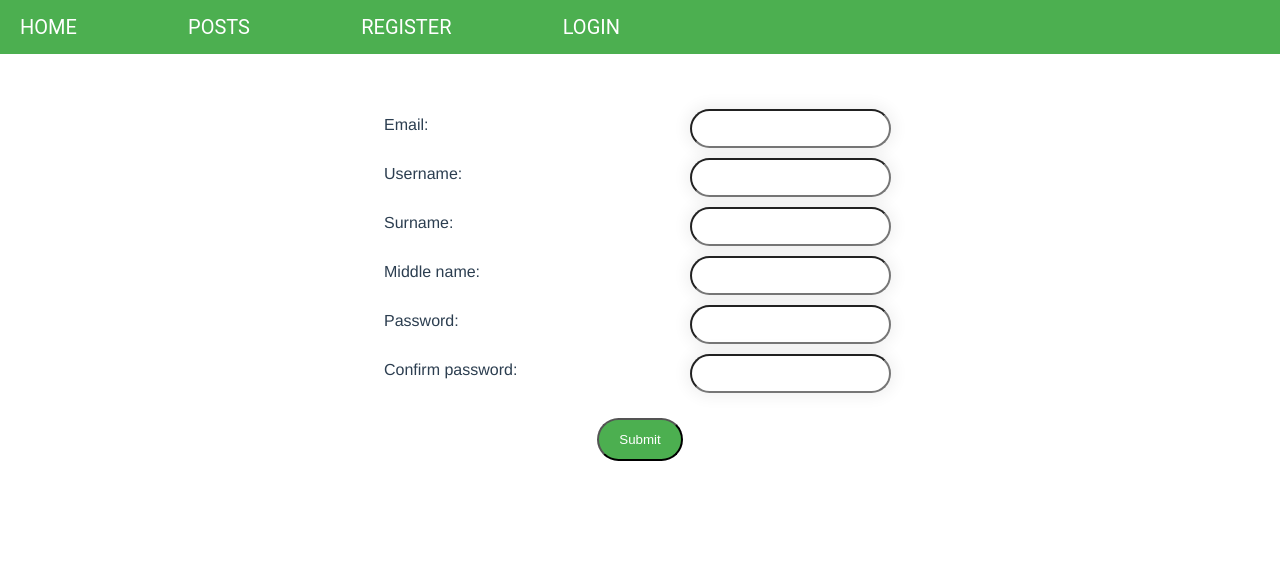
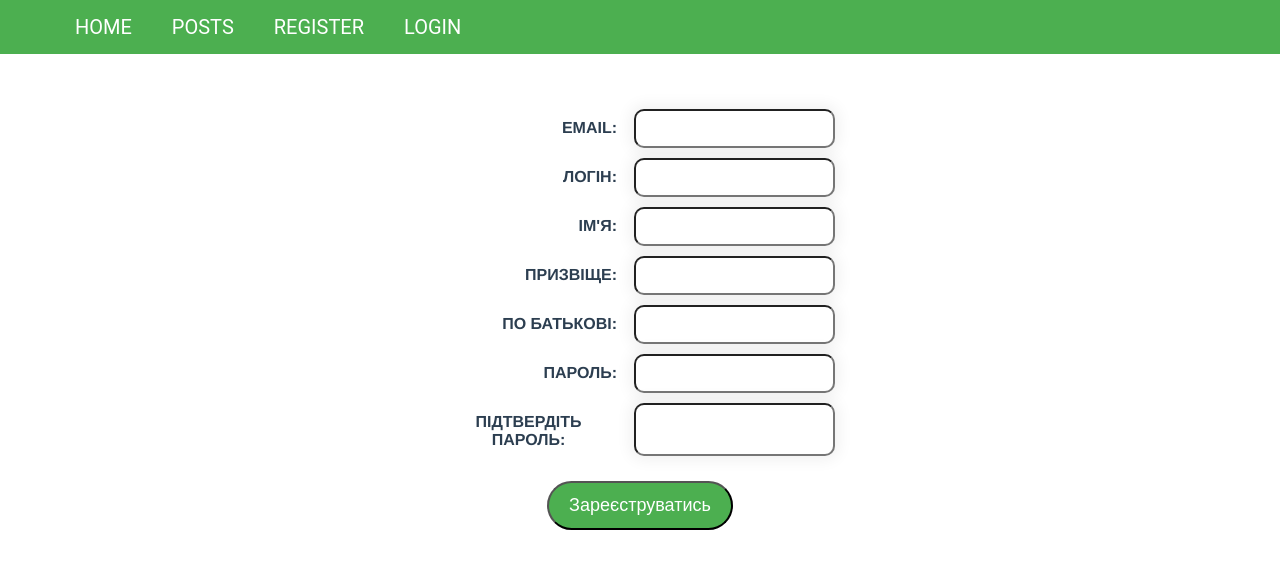
Before and after one commit to Fr13nd4u/articles, a Vue app: page /register in a window 1280 px wide. Shown: the top 568 px of the page. Built offline with nearby package versions, Linux system fonts and the light colour scheme.

Commit message:
fix register

```diff
--- a/package.json
+++ b/package.json
@@ -8,10 +8,13 @@
     "lint": "vue-cli-service lint"
   },
   "dependencies": {
+    "axios": "^0.21.1",
     "bootstrap-vue": "^2.21.2",
     "core-js": "^3.6.5",
     "vue": "^2.6.11",
-    "vue-router": "^3.5.1"
+    "vue-axios": "^3.2.4",
+    "vue-router": "^3.5.1",
+    "vuex": "^3.6.2"
   },
   "devDependencies": {
     "@vue/cli-plugin-babel": "~4.5.0",
--- a/src/components/NavMenu.vue
+++ b/src/components/NavMenu.vue
@@ -1,12 +1,14 @@
 <template>
     <div>
         <div class="navbar">
-            <ul>
+            <div class="container">
+                <ul>
                 <router-link tag="li" to="/">Home</router-link>
                 <router-link tag="li" to="/posts">Posts</router-link>
                 <router-link tag="li" to="/register">Register</router-link>
                 <router-link tag="li" to="/login">Login</router-link>
-            </ul>
+                </ul>
+            </div>
         </div>
         <router-view />
     </div>
@@ -20,6 +22,11 @@ export default {
 </script>
 
 <style lang="scss">
+    .container {
+        max-width: 1170px;
+        margin: auto;
+    }
+
     .navbar {
         background-color: #4caf50;
         margin-bottom: 50px;
@@ -29,7 +36,7 @@ export default {
         list-style: none;
         display: flex;
         justify-content: space-between;
-        width: 50%;
+        width: 400px;
         li{
             text-transform: uppercase;
             font-family: Roboto, sans-serif;
--- a/src/main.js
+++ b/src/main.js
@@ -1,4 +1,5 @@
 import Vue from "vue";
+import store from './store'
 import App from "./App.vue";
 import VueRouter from 'vue-router'
 import router from './router'
@@ -8,6 +9,7 @@ Vue.config.productionTip = false;
 Vue.use(VueRouter)
 
 new Vue({
-  render: (h) => h(App),
-  router
+  router,
+  store,
+  render: (h) => h(App)
 }).$mount("#app");
--- a/src/pages/Register.vue
+++ b/src/pages/Register.vue
@@ -1,40 +1,77 @@
 <template>
     <div class="register">
      <div>
-      <form >
+      <form>
         <div>
-          <label for="email">Email:</label>
-          <input type="email" name="email" />
+          <label for="Email">Email:</label>
+          <input type="email" v-model="Email" id="Email" />
         </div>
         <div>
-          <label for="username">Username:</label>
-          <input type="text" name="username" />
+          <label for="UserName">Логін:</label>
+          <input type="text" v-model="UserName" id="UserName" />
         </div>
         <div>
-          <label for="Surname">Surname:</label>
-          <input type="text" name="Surname" />
+          <label for="Name">Ім'я:</label>
+          <input type="text" v-model="Name" id="Name" />
         </div>
         <div>
-          <label for="middle_name">Middle name:</label>
-          <input type="text" name="middle_name" />
+          <label for="Surname">Призвіще:</label>
+          <input type="text" v-model="Surname" id="Surname" />
         </div>
         <div>
-          <label for="password">Password:</label>
-          <input type="password" name="password" />
+          <label for="MiddleName">По батькові:</label>
+          <input type="text" v-model="MiddleName" id="MiddleName" />
         </div>
         <div>
-          <label for="confirm_password">Confirm password:</label>
-          <input type="password" name="confirm_password" />
+          <label for="Password">Пароль:</label>
+          <input type="password" v-model="Password" id="Password" />
         </div>
-        <button type="submit">Submit</button>
+        <div>
+          <label for="ConfirmPassword">Підтвердіть пароль:</label>
+          <input type="password" v-model="ConfirmPassword" id="ConfirmPassword" />
+        </div>
+        <button @click="formSubmit" type="submit">Зареєструватись</button>
       </form>
     </div>
+    <p v-if="showError" id="error">Username already exists</p>
   </div>
 </template>
 
 <script>
+import axios from 'axios'
+// import router from '../router'
 export default {
-
+  data(){
+    return {
+      Email: "",
+      UserName: "",
+      Name: "",
+      Surname: "",
+      MiddleName: "",
+      Password: "",
+      ConfirmPassword: "",
+      showError: false
+    }
+  },
+  methods: {
+    formSubmit() {
+      axios.post('https://localhost:44306/api/Account/Register', {
+        Email: this.Email,
+        UserName: this.UserName,
+        Name: this.Name,
+        Surname: this.Surname,
+        MiddleName: this.MiddleName,
+        Password: this.Password,
+        ConfirmPassword: this.ConfirmPassword
+      })
+      .then(() => {
+        this.$router.push('/')
+      })
+      .catch((err) => {
+        alert(err)
+      })
+    }
+  }
 }
 </script>
 
@@ -43,16 +80,18 @@ export default {
         box-sizing: border-box;
     }
     .register {
-    width: 40%;
+        width: 400px;
         margin: 0 auto;
     }
     label {
-  padding: 12px 12px 12px 0;
-  display: inline-block;
+        padding: 15px 12px 12px 0;
+        margin-left: auto;
     }
     form div {
         display: flex;
         justify-content: space-between;
+        text-transform: uppercase;
+        font-weight: 700;
     }
     button[type="submit"] {
         background-color: #4caf50;
@@ -61,15 +100,20 @@ button[type="submit"] {
         cursor: pointer;
         border-radius: 30px;
         margin-top: 20px;
+        font-size: 18px;
+
+        &:hover {
+            background-color: #45a049;
         }
-button[type="submit"]:hover {
-  background-color: #45a049;
     }
     input {
         margin: 5px;
         box-shadow: 0 0 15px 4px rgba(0, 0, 0, 0.06);
         padding: 10px;
-  border-radius: 30px;
+        border-radius: 10px;
+
+        &:focus {
+            outline: none;
         }
-
+    }
 </style>
--- a/src/router/index.js
+++ b/src/router/index.js
@@ -9,18 +9,22 @@ export default new VueRouter({
     routes: [
         {
             path: '/',
+            name: "Home",
             component: Home
         },
         {
             path: '/posts',
+            name: "Posts",
             component: Posts
         },
         {
             path: '/register',
+            name: "Register",
             component: Register
         },
         {
             path: '/login',
+            name: "Login",
             component: Login
         }
     ],
--- /dev/null
+++ b/src/store/index.js
@@ -0,0 +1,11 @@
+import Vue from 'vue'
+import Vuex from 'vuex'
+import auth from './modules/auth'
+
+Vue.use(Vuex)
+
+export default new Vuex.Store({
+    modules: {
+        auth
+    }
+})
--- /dev/null
+++ b/src/store/modules/auth.js
@@ -0,0 +1,62 @@
+import axios from "axios";
+
+const state = {
+  user: null,
+  posts: null,
+};
+
+const getters = {
+  isAuthenticated: (state) => !!state.user,
+  StatePosts: (state) => state.posts,
+  StateUser: (state) => state.user,
+};
+
+const actions = {
+  async Register({dispatch}, form) {
+    await axios.post('https://localhost:44306/api/Account/Register', form)
+    let UserForm = new FormData()
+    UserForm.append('UserName', form.UserName)
+    UserForm.append('Password', form.Password)
+    await dispatch('LogIn', UserForm)
+  },
+
+  async LogIn({commit}, user) {
+    await axios.post("https://localhost:44306/token", user);
+    await commit("setUser", user.get("UserName"));
+  },
+
+  async CreatePost({ dispatch }, post) {
+    await axios.post("post", post);
+    return await dispatch("GetPosts");
+  },
+
+  async GetPosts({ commit }) {
+    let response = await axios.get("posts");
+    commit("setPosts", response.data);
+  },
+
+  async LogOut({ commit }) {
+    let user = null;
+    commit("logout", user);
+  },
+};
+
+const mutations = {
+  setUser(state, UserName) {
+    state.user = UserName;
+  },
+
+  setPosts(state, posts) {
+    state.posts = posts;
+  },
+  logout(state, user) {
+    state.user = user;
+  },
+};
+
+export default {
+  state,
+  getters,
+  actions,
+  mutations,
+};
```
Also changed, not shown: 1 other file (tests, documents, lock files or other folders). Lines whose indentation alone changed are shown as unchanged.
